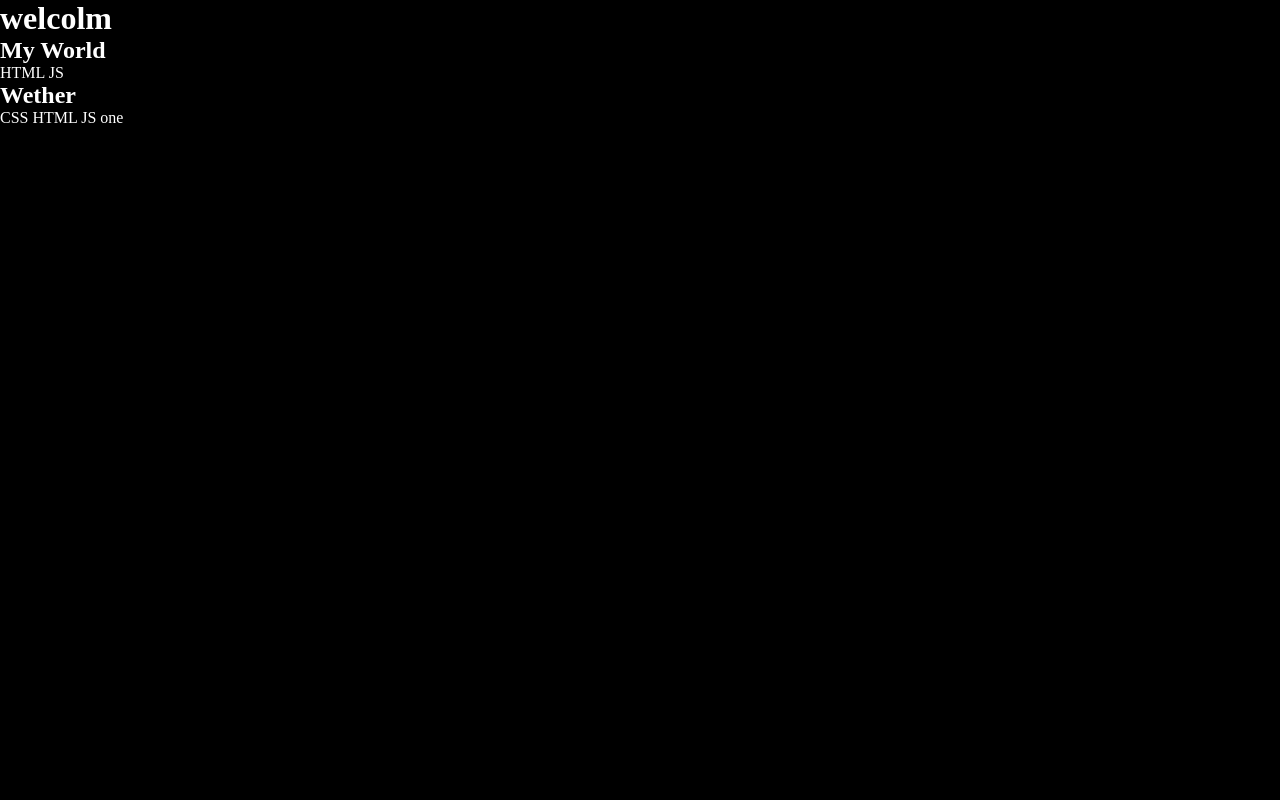
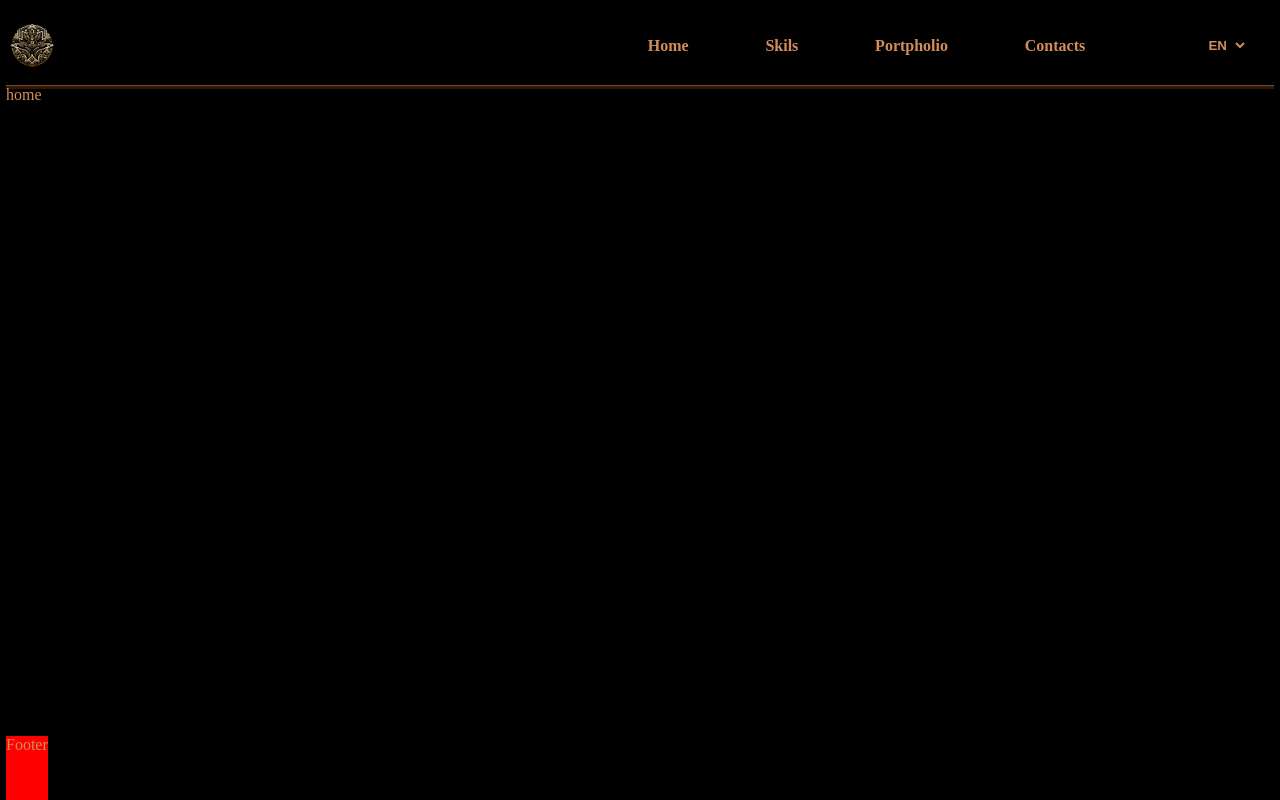
Before and after one commit to rh-pr/ruslana, a React (Create React App) app: page / in a window 1280 px wide. Built offline with nearby package versions, Linux system fonts and the light colour scheme.

Commit message:
creating navbar for dekstop

```diff
--- a/src/App.jsx
+++ b/src/App.jsx
@@ -1,5 +1,5 @@
 import './App.scss';
-import Home from './components/Test';
+import Home from './pages/Home';
 
 function App() {
   return (
--- a/src/App.scss
+++ b/src/App.scss
@@ -0,0 +1,115 @@
+$primary_color: #d38c5c;
+
+@mixin respond-to($breakpoint) {
+    @if $breakpoint =='phone' {
+        @media (max-width: 600px) {
+            @content;
+        }
+    }
+
+    @else if $breakpoint =='tablet' {
+        @media (max-width: 900px) {
+            @content;
+        }
+    }
+
+    @else {
+        @media (max-width: 1200px) {
+            @content;
+        }
+    }
+}
+
+.main {
+    width: 100%;
+    min-height: 100vh;
+    padding: 6px;
+
+    .nav {
+        display: flex;
+        justify-content: space-between;
+        align-items: center;
+        height: 10vh;
+        border-bottom: 1px solid rgb(112, 78, 55);
+        box-shadow: 0 3px 0 rgb(52, 23, 3);
+        padding-right: 2vw;
+
+        // @include respond-to('phoe') {
+        //     .logo {
+        //         width: 4vw;
+        //         height: 4vw;
+        //         background-color: black;
+
+        //         img {
+        //             width: 100%;
+        //             height: 100%;
+        //         }
+        //     }
+        // }
+
+        .logo {
+            width: 4vw;
+            height: 4vw;
+            background-color: black;
+
+            img {
+                width: 100%;
+                height: 100%;
+            }
+        }
+
+        .nav-content {
+            display: flex;
+            align-items: center;
+
+            .navigation {
+                padding-right: 8vw;
+
+                ul {
+                    display: flex;
+                    gap: 4vw;
+
+
+                    li {
+                        padding: 1vw;
+                        border-radius: 30%;
+                        transition: box-shadow 0.7s ease-in-out;
+                        transition: font-size 0.7s ease-in-out;
+                        font-weight: bold;
+
+                        &:hover {
+
+                            box-shadow: 0 0 25px rgb(236, 174, 93, 0.5);
+                            font-size: 1.5em;
+                        }
+                    }
+
+
+                }
+            }
+
+            .languages {
+                select {
+                    color: $primary_color;
+                    background-color: #000;
+                    font-weight: bold;
+                    padding: 4px;
+                    border: none;
+
+                    &:hover {
+                        box-shadow: 0 0 25px rgb(236, 174, 93, 0.5);
+                    }
+                }
+            }
+        }
+
+
+    }
+
+    .footer {
+        height: 8vh;
+        position: absolute;
+        bottom: 0;
+        background-color: red;
+    }
+}
--- a/src/components/Test.jsx
+++ b/src/components/Test.jsx
@@ -1,7 +1,7 @@
 import React from 'react'
 import { useTranslation } from 'react-i18next'
 
-function Home() {
+function Test() {
 const { t } = useTranslation();
 const projects = t('projects', { returnObjects: true });
   return (
@@ -19,4 +19,4 @@ const projects = t('projects', { returnObjects: true });
   )
 }
 
-export default Home
+export default Test
--- a/src/components/common/Footer.jsx
+++ b/src/components/common/Footer.jsx
@@ -2,7 +2,7 @@ import React from 'react'
 
 function Footer() {
   return (
-    <div>Footer</div>
+    <div className='footer'>Footer</div>
   )
 }
 
--- a/src/components/common/LanguageSwitch.jsx
+++ b/src/components/common/LanguageSwitch.jsx
@@ -1,17 +1,20 @@
 import React from 'react'
 import { useTranslation} from 'react-i18next'
+import {supportedLanguages} from '../../i18n/i18n'
 
 function LanguageSwitch() {
   const { i18n } = useTranslation();
 
-  const changeLanguage = (lng) => {
-    i18n.changeLanguage(lng)
+  const changeLanguage = (e) => {
+    i18n.changeLanguage(e.target.value)
   }
   return (
-    <div>
-        <button onClick={() => changeLanguage('de')}>de</button>
-        <button onClick={() => changeLanguage('en')}>en</button>
-        <button onClick={() => changeLanguage('ua')}>ua</button>
+    <div className='languages'>
+      <select name="lang" id="lang" defaultValue="en" onClick={(e) => changeLanguage(e)}>
+        {supportedLanguages.map(key =>  <option key={key} value={key} >
+            {key.toUpperCase()}
+        </option>)}
+      </select>
     </div>
   )
 }
--- /dev/null
+++ b/src/components/common/Logo.jsx
@@ -0,0 +1,12 @@
+import React from 'react'
+import logoPath from '../../assets/images/logo.png'
+
+function Logo() {
+  return (
+    <div className='logo'>
+       <img src={logoPath} alt="logo" />
+    </div>
+  )
+}
+
+export default Logo
--- /dev/null
+++ b/src/components/common/Navigation.jsx
@@ -0,0 +1,18 @@
+import React from 'react'
+import { useTranslation } from 'react-i18next'
+
+function Navigation() {
+  const { t } = useTranslation();
+  const navbarList = t('nav', { returnObjects: true });
+  return (
+    <nav className='navigation'>
+        <ul>
+            {Object.keys(navbarList).map(key => <li key={key}>
+                {navbarList[key]}
+            </li>)}
+        </ul>
+    </nav>
+  )
+}
+
+export default Navigation
--- a/src/components/laylout/Nav.jsx
+++ b/src/components/laylout/Nav.jsx
@@ -1,9 +1,19 @@
 import React from 'react'
+import Logo from '../common/Logo';
+import Navigation from '../common/Navigation';
+import LanguageSwitch from '../common/LanguageSwitch';
 
 function Nav() {
-  return (
-    <div>Nav</div>
-  )
+    return (
+      <div className='nav'>
+        <Logo />
+        <div className='nav-content'>
+          <Navigation />
+          <LanguageSwitch />
+        </div>
+
+      </div>
+    )
 }
 
 export default Nav
--- a/src/i18n/i18n.js
+++ b/src/i18n/i18n.js
@@ -3,8 +3,9 @@ import {initReactI18next} from 'react-i18next';
 import HttpApi from 'i18next-http-backend';
 import LanguageDetector from 'i18next-browser-languagedetector';
 
+const sl = ['de', 'en', 'ua'];
 i18n.use (HttpApi).use (LanguageDetector).use (initReactI18next).init ({
-  supportedLngs: ['en', 'de', 'ua'],
+  supportedLngs: sl,
   fallbackLng: 'en',
   detection: {
     order: ['queryString', 'cookie'],
@@ -18,4 +19,5 @@ i18n.use (HttpApi).use (LanguageDetector).use (initReactI18next).init ({
   },
 });
 
+export const supportedLanguages = sl;
 export default i18n;
--- a/src/index.js
+++ b/src/index.js
@@ -3,10 +3,13 @@ import ReactDOM from 'react-dom/client';
 import './index.scss';
 import App from './App';
 import './i18n/i18n';
+import {BrowserRouter} from 'react-router-dom';
 
 const root = ReactDOM.createRoot (document.getElementById ('root'));
 root.render (
   <React.StrictMode>
-    <App />
+    <BrowserRouter>
+      <App />
+    </BrowserRouter>
   </React.StrictMode>
 );
--- a/src/index.scss
+++ b/src/index.scss
@@ -1,11 +1,12 @@
 $primary_background: #000;
-$primary_color: #fff;
+$primary_color: #d38c5c;
 
 * {
     text-decoration: none;
     padding: 0;
     margin: 0;
     box-sizing: border-box;
+    list-style-type: none;
 }
 
 body {
```
Also changed, not shown: src/assets/images/NavBtn.jsx (added, +9 -0 lines), src/assets/images/images/logo.jpg (deleted), src/assets/images/logo.png (added).
